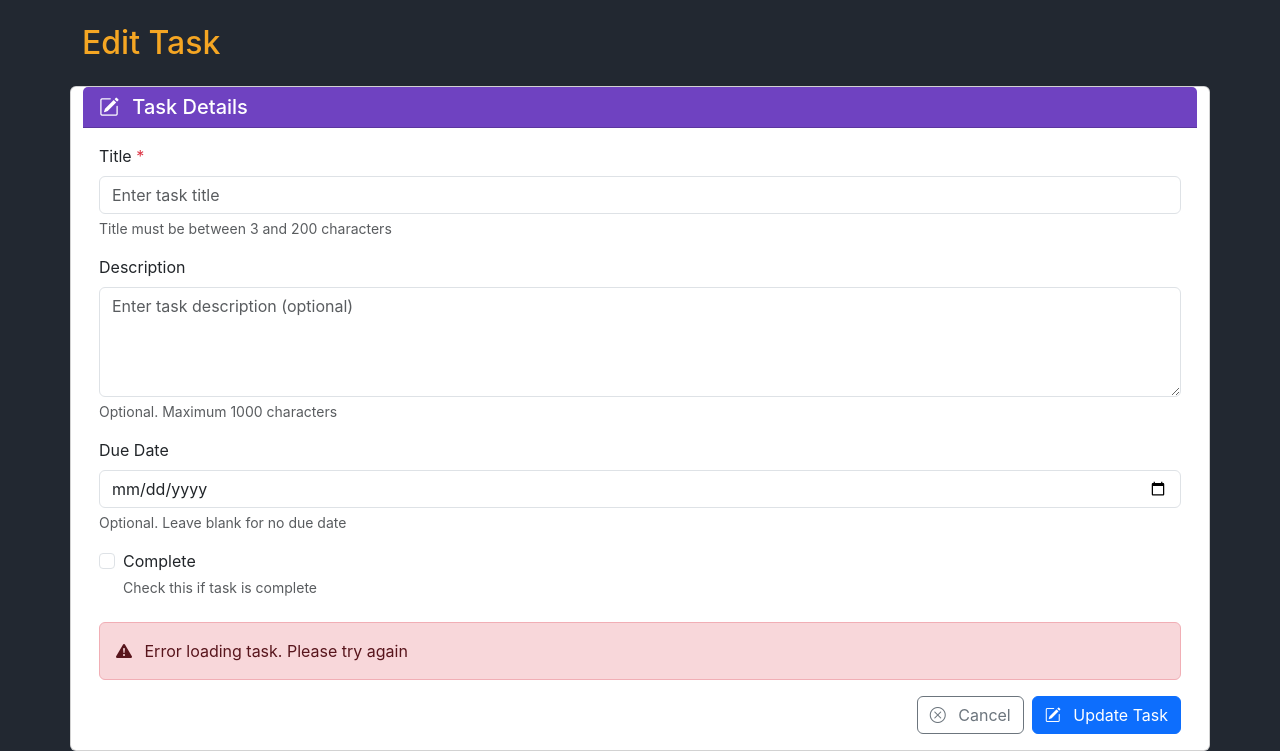
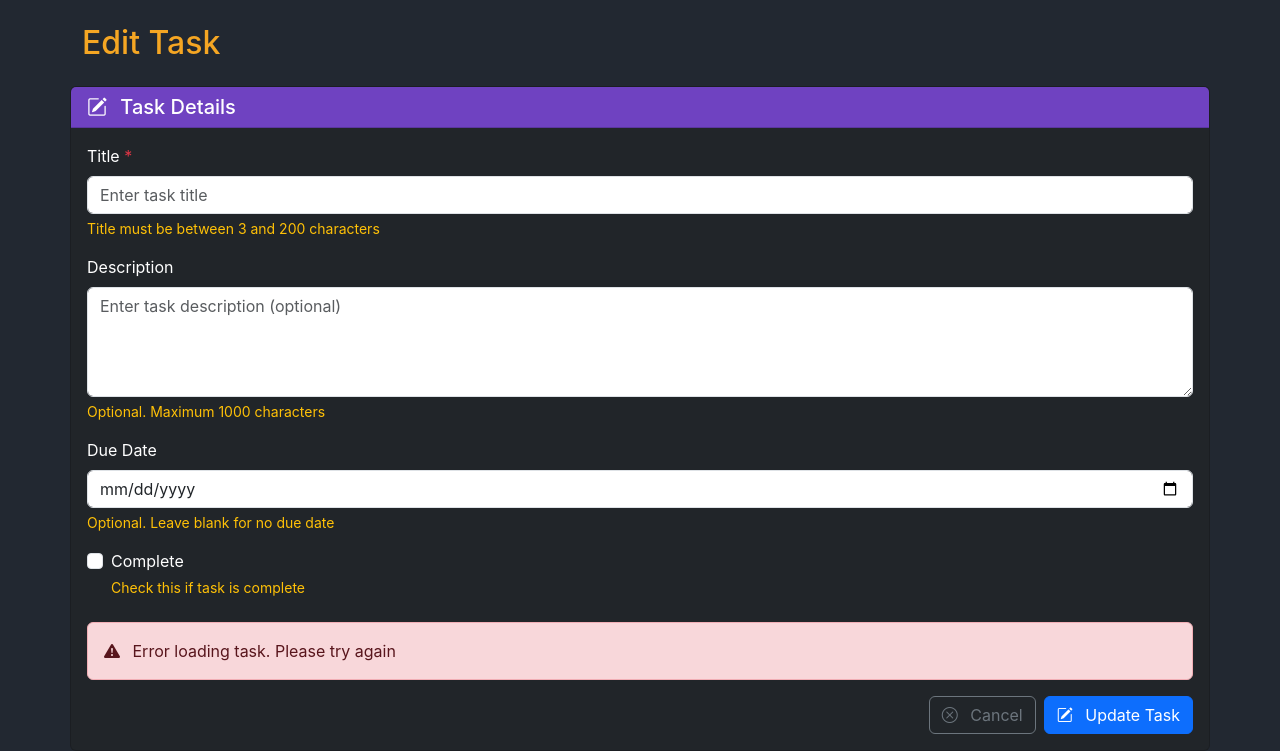
Before and after one commit to myself-Irfan/fastapi_todoapp, a FastAPI app: page /edit/1 in a window 1280 px wide. Shown: the part 56-807 px from the top of the page. Run offline with FastAPI, Linux system fonts and the light colour scheme; parts of the project's set-up code (start-up, migrations or seed data) failed here and were passed over.

Commit message:
basic crud done

```diff
--- a/templates/detail.html
+++ b/templates/detail.html
@@ -3,8 +3,8 @@
 {% block content %}
 <div class="row justify-content-center">
     <div class="col-lg-8">
-        <div class="card shadow-sm">
-            <div class="card-header text-white bg-primary">
+        <div class="card p-0 shadow-sm bg-dark text-white">
+            <div class="card-header text-white" style="background-color: #6f42c1;">
                 <h5 class="mb-0">
                     <i class="bi bi-info-circle me-2"></i>
                     Task Details
@@ -18,7 +18,7 @@
                 </div>
                 <div id="task-container" class="d-none">
                     <h4 id="task-title"></h4>
-                    <p id="task-description" class="text-muted"></p>
+                    <p id="task-description"></p>
                     <p><strong>Status:</strong> <span id="task-status"></span></p>
                     <p><strong>Due Date:</strong> <span id="task-due-date"></span></p>
                     <p><strong>Created At:</strong> <span id="task-created-at"></span></p>
--- a/templates/edit.html
+++ b/templates/edit.html
@@ -8,7 +8,7 @@
     </div>
 
     <!-- Edit form card -->
-    <div class="card">
+    <div class="card p-0 bg-dark text-white">
         <div class="card-header text-white" style="background-color: #6f42c1;">
             <h5 class="card-title mb-0">
                 <i class="bi bi-pencil-square me-2"></i>
@@ -29,7 +29,7 @@
                            placeholder="Enter task title"
                            aria-describedby="title-help title-feedback"
                     >
-                    <div id="title-help" class="form-text">Title must be between 3 and 200 characters</div>
+                    <div id="title-help" class="form-text text-warning">Title must be between 3 and 200 characters</div>
                     <div id="title-feedback" class="invalid-feedback"></div>
                 </div>
 
@@ -43,7 +43,7 @@
                               maxlength="1000"
                               placeholder="Enter task description (optional)"
                               aria-describedby="description-help"></textarea>
-                    <div id="description-help" class="form-text">Optional. Maximum 1000 characters</div>
+                    <div id="description-help" class="form-text text-warning">Optional. Maximum 1000 characters</div>
                 </div>
 
                 <!-- due date -->
@@ -53,7 +53,7 @@
                            id="due_date"
                            name="due_date"
                            class="form-control">
-                    <div class="form-text">Optional. Leave blank for no due date</div>
+                    <div class="form-text text-warning">Optional. Leave blank for no due date</div>
                 </div>
 
                 <!-- complete checkbox -->
@@ -65,7 +65,7 @@
                                name="is_complete"
                                class="form-check-input"
                                aria-describedby="status-help">
-                        <div id="status-help" class="form-text">Check this if task is complete</div>
+                        <div id="status-help" class="form-text text-warning">Check this if task is complete</div>
                     </div>
                 </div>
 
--- a/templates/index.html
+++ b/templates/index.html
@@ -38,6 +38,7 @@
                         <th>Title</th>
                         <th class="d-none d-md-table-cell">Description</th>
                         <th>Status</th>
+                        <th>Due Date</th>
                         <th>Created</th>
                         <th width="120">Actions</th>
                     </tr>
```
Also changed, not shown: static/js/tasks.js (+27 -0 lines).
